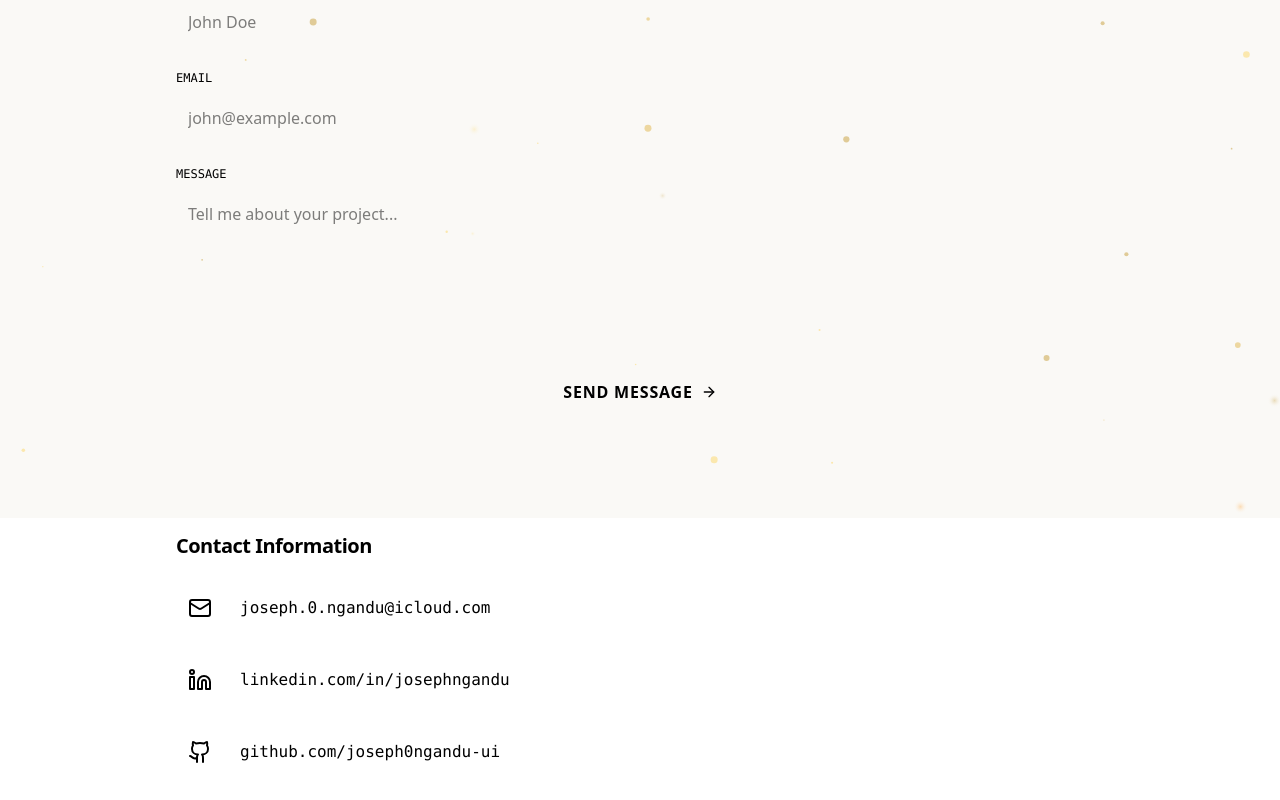
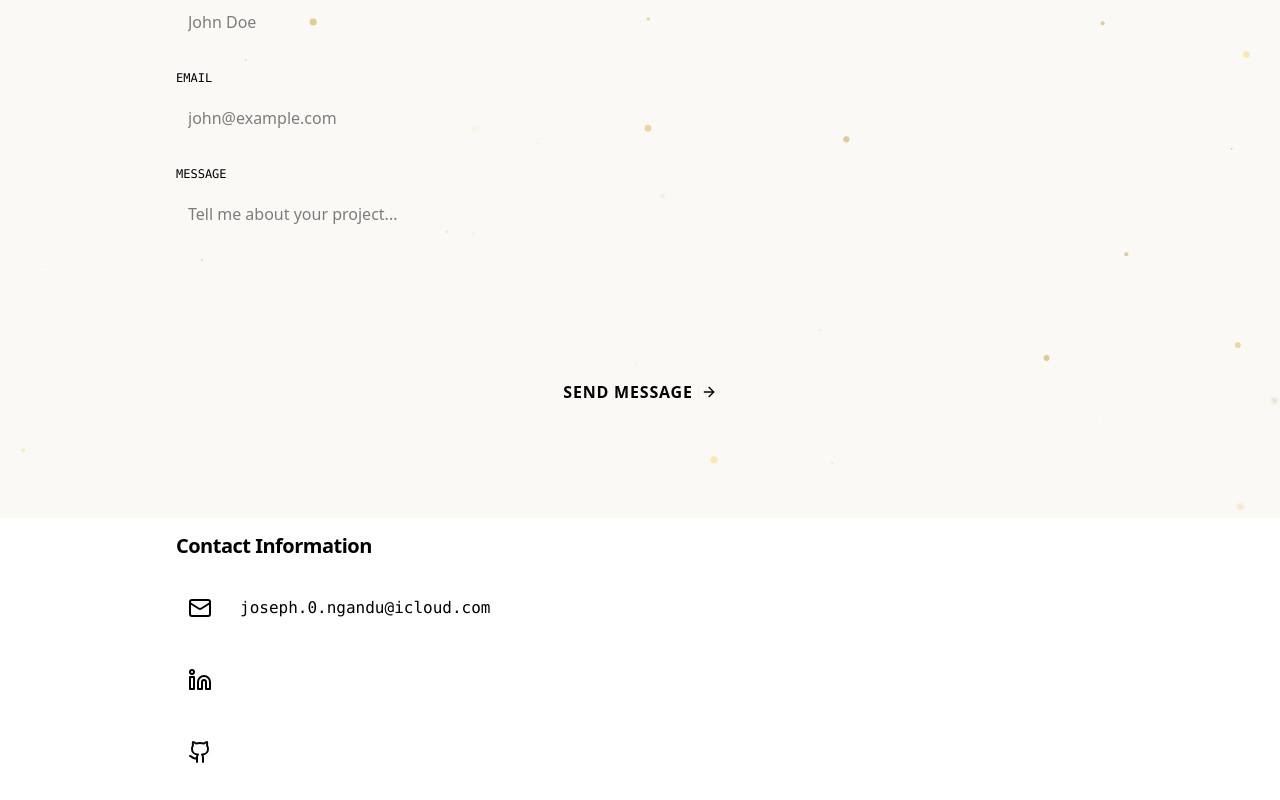
Before and after one commit to joseph0ngandu-ui/Portfolio, a Next.js app: page /contact in a window 1280 px wide. Shown: the part 282-1082 px from the top of the page. Built offline with nearby package versions, Linux system fonts and the light colour scheme.

Commit message:
Remove redundant social media URL text from contac t page.

```diff
--- a/app/contact/page.tsx
+++ b/app/contact/page.tsx
@@ -240,13 +240,11 @@ export default function Contact() {
                                     <div className="p-3 rounded-lg bg-[var(--color-background)] group-hover:bg-[var(--color-surface)] transition-colors">
                                         <Linkedin className="w-6 h-6" />
                                     </div>
-                                    <span className="font-mono">linkedin.com/in/josephngandu</span>
                                 </a>
                                 <a href="https://github.com/joseph0ngandu-ui" target="_blank" rel="noopener noreferrer" className="flex items-center gap-4 text-[var(--color-text-secondary)] hover:text-[var(--color-accent-primary)] transition-colors group">
                                     <div className="p-3 rounded-lg bg-[var(--color-background)] group-hover:bg-[var(--color-surface)] transition-colors">
                                         <Github className="w-6 h-6" />
                                     </div>
-                                    <span className="font-mono">github.com/joseph0ngandu-ui</span>
                                 </a>
                             </div>
                         </BentoCard>
```
